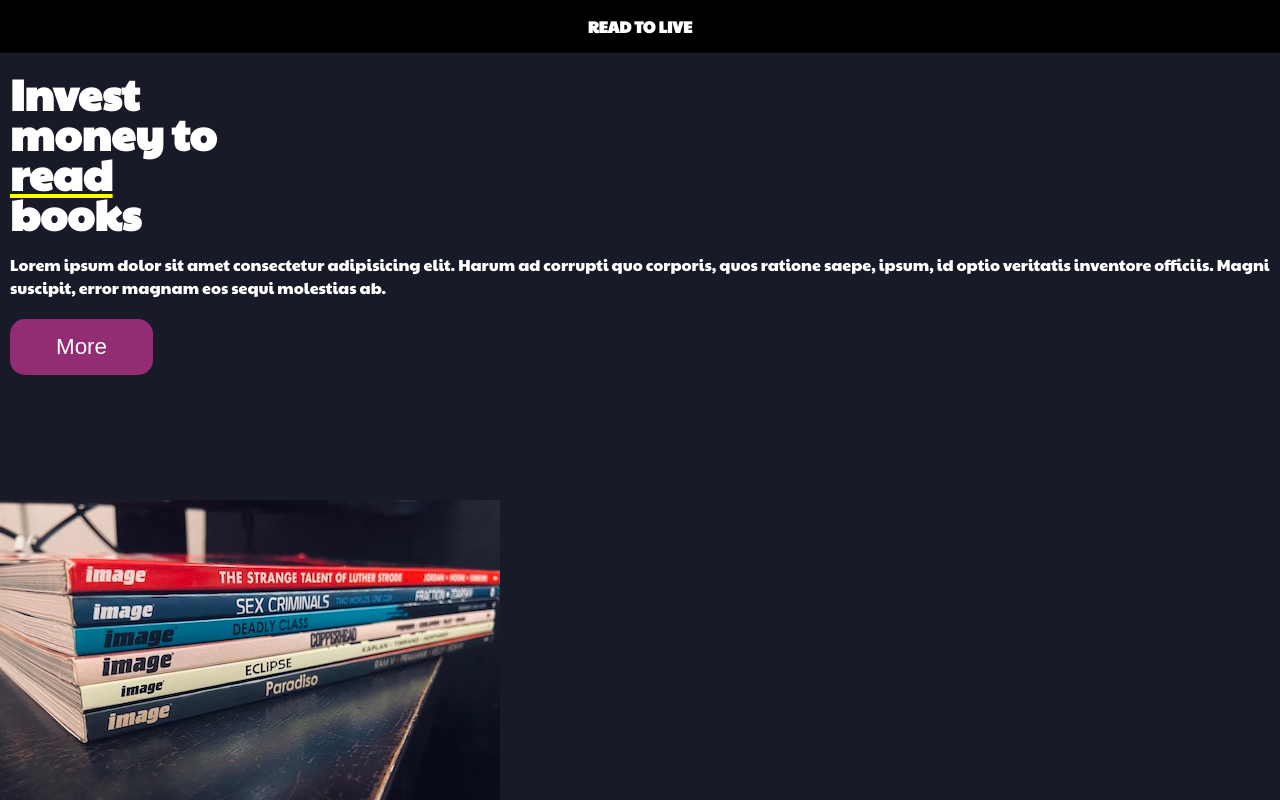
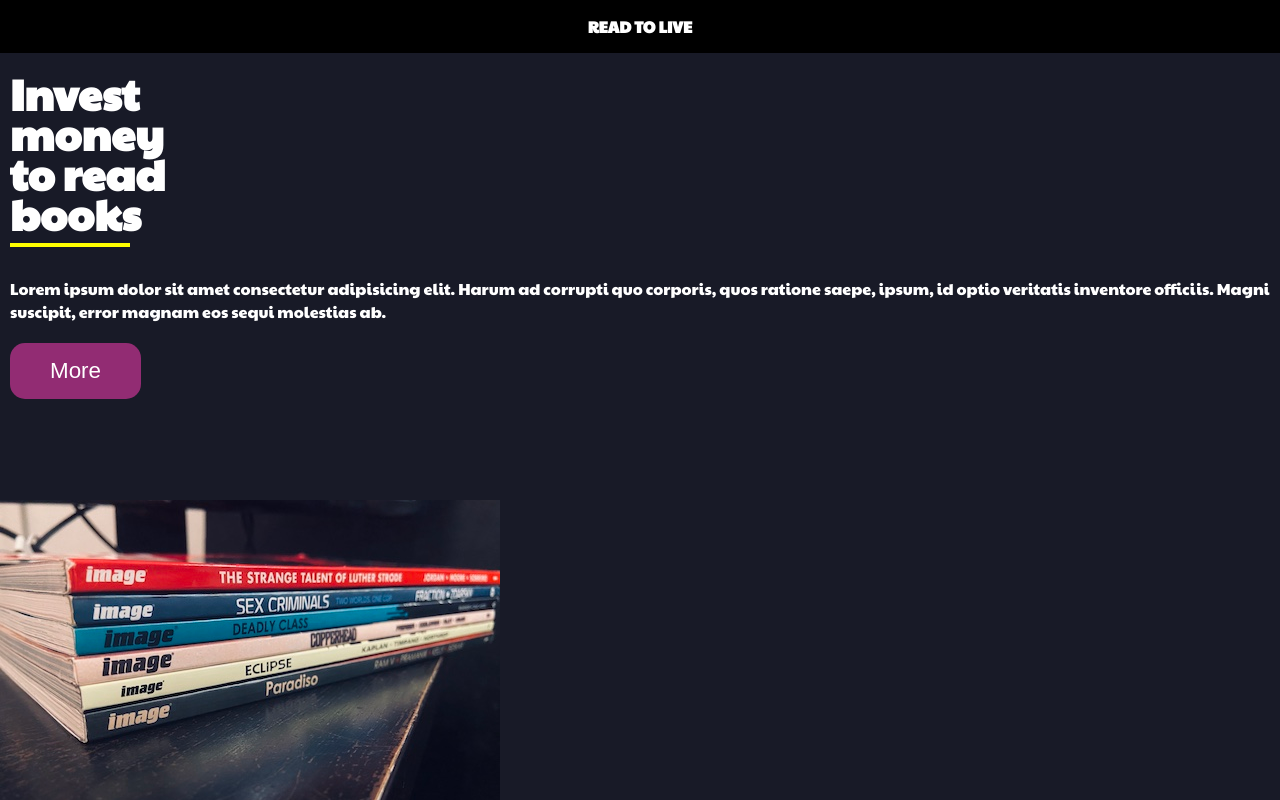
Before and after one commit to KenSparks-Dev/Read-Books.github.io, a plain HTML site: page index.html in a window 1280 px wide. Drawn offline with Linux system fonts and the light colour scheme; a script that the page names is missing.

Commit message:
Underline
Fixed the underline to go under the h1 tag. Changed the size of the h1 tag.

```diff
--- a/index.html
+++ b/index.html
@@ -20,7 +20,7 @@
 
         </div><!--header-->
         <div class="maintext">
-            <h1>Invest money to <div class="read">read</div> books</h1>
+            <h1>Invest money to read books</h1>
 
             <p>Lorem ipsum dolor sit amet consectetur adipisicing elit. Harum ad corrupti quo corporis, quos ratione saepe, ipsum, id optio veritatis inventore officiis. Magni suscipit, error magnam eos sequi molestias ab.</p>
         </div>
--- a/styles.css
+++ b/styles.css
@@ -34,6 +34,7 @@ img{
 .header h1{
     padding:0px;
     font-size:1.0em;
+
 }
 .burgermenu{
 
@@ -52,7 +53,16 @@ img{
 .maintext h1{
     font-size: 2.7em;
     line-height: 40px;
-    width:250px;
+    width:200px;
+    padding-bottom:10px;
+}
+
+.maintext h1:after{
+    content: ""; /* This is necessary for the pseudo element to work. */
+    display: block; /* This will put the pseudo element on its own line. */
+    width: 60%; /* Change this to whatever width you want. */
+    padding-top: 10px; /* This creates some space between the element and the border. */
+    border-bottom: 4px solid yellow; /* This creates the border. Replace black with whatever color you want. */
 }
 .maintext p{
     font-size:1em;
@@ -60,19 +70,14 @@ img{
 
 
 }
-.read{
-    text-decoration: underline;
-    text-decoration-color: yellow;
 
-
-}
 .button{
     padding:0px 10px;
 }
 button{
     background-color:#922C73;
     color:white;
-    padding:15px 46px;
+    padding:15px 40px;
     font-size: 1.4em;
     border-radius: 15px;
     cursor: pointer;
```
